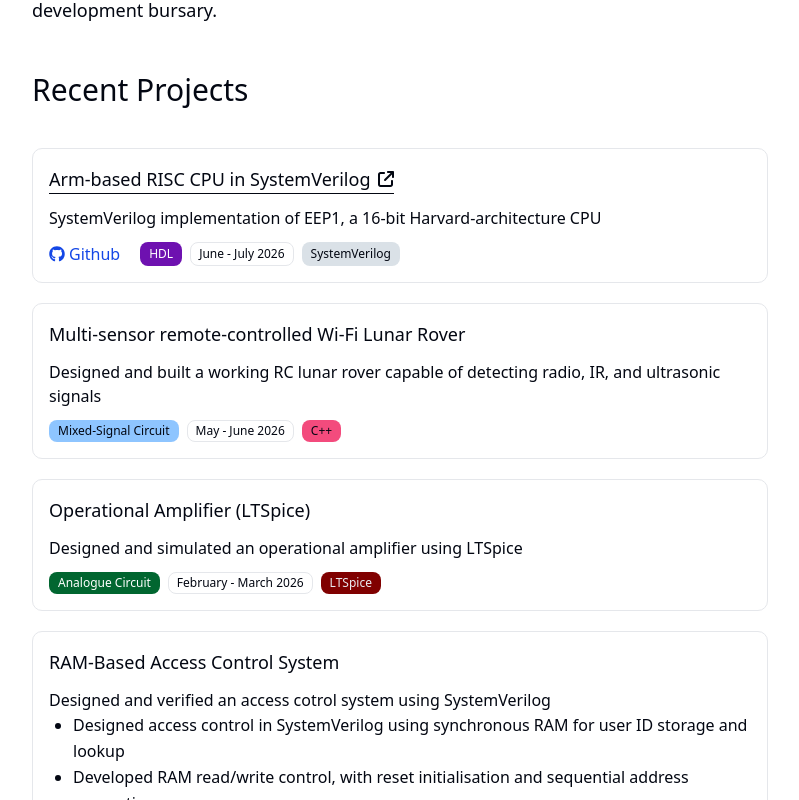
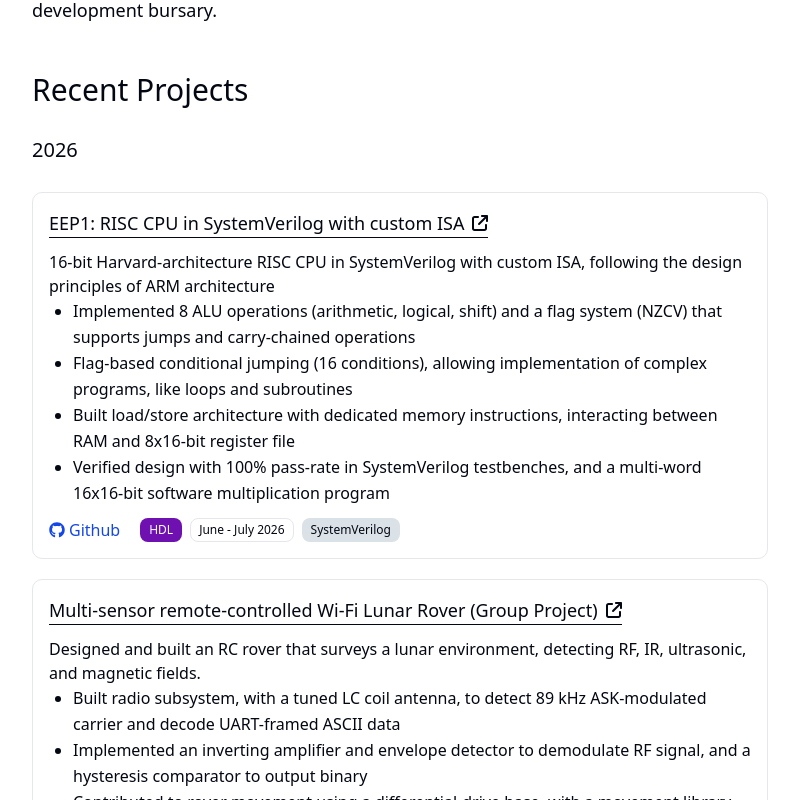
Before and after one commit to m-bleasdale/mbleasdale.com, a Next.js app: page / in a window 1280 px wide. Shown: the part 1500-2300 px from the top of the page, without its empty margins (240-1039 px from the left). Built offline with nearby package versions, Linux system fonts and the light colour scheme.

Commit message:
updated project bullets

```diff
--- a/src/app/page.js
+++ b/src/app/page.js
@@ -51,10 +51,17 @@ export default function Home() {
 				<p>It's also an honour to be a recipient of the UKESF Semiconductor Talent Award - a scheme which provides mentorship sessions, workshops, and a learning and development bursary.</p>
 			</div>
 			<div className="flex flex-col gap-5">
-				<h1 className="text-3xl font-medium mb-5">Recent Projects</h1>
+				<h1 className="text-3xl font-medium mb-2">Recent Projects</h1>
+				<h2 className="text-xl font-medium mb-2">2026</h2>
 				<ProjectCard
-					title="Arm-based RISC CPU in SystemVerilog"
-					description="SystemVerilog implementation of EEP1, a 16-bit Harvard-architecture CPU"
+					title="EEP1: RISC CPU in SystemVerilog with custom ISA" //Bullets needed, describe also custom ISA (asm)
+					description="16-bit Harvard-architecture RISC CPU in SystemVerilog with custom ISA, following the design principles of ARM architecture"
+					bullets={[
+						"Implemented 8 ALU operations (arithmetic, logical, shift) and a flag system (NZCV) that supports jumps and carry-chained operations",
+						"Flag-based conditional jumping (16 conditions), allowing implementation of complex programs, like loops and subroutines",
+						"Built load/store architecture with dedicated memory instructions, interacting between RAM and 8x16-bit register file",
+						"Verified design with 100% pass-rate in SystemVerilog testbenches, and a multi-word 16x16-bit software multiplication program"
+					]}
 					type="HDL"
 					date="June - July 2026"
 					language="SystemVerilog"
@@ -62,22 +69,36 @@ export default function Home() {
 					link="https://github.com/m-bleasdale/eep1-risc-cpu"
 				/>
 				<ProjectCard
-					title="Multi-sensor remote-controlled Wi-Fi Lunar Rover"
-					description="Designed and built a working RC lunar rover capable of detecting radio, IR, and ultrasonic signals"
+					title="Multi-sensor remote-controlled Wi-Fi Lunar Rover (Group Project)"
+					description="Designed and built an RC rover that surveys a lunar environment, detecting RF, IR, ultrasonic, and magnetic fields."
+					bullets={[
+						"Built radio subsystem, with a tuned LC coil antenna, to detect 89 kHz ASK-modulated carrier and decode UART-framed ASCII data",
+						"Implemented an inverting amplifier and envelope detector to demodulate RF signal, and a hysteresis comparator to output binary",
+						"Contributed to rover movement using a differential-drive base, with a movement library exposing direction/PWM speed control",
+						"Led project management (6 people) using Agile sprints (weekly planning, sprint reviews), and authored the 62-page technical report"
+					]}
 					type="Mixed-Signal Circuit"
 					date="May - June 2026"
-					language="C++"
+					language="RF"
+					link="./EEE-Lunar-Rover-Year-1.pdf"
+					writeUp="./EEE-Lunar-Rover-Year-1.pdf"
 				/>
 				<ProjectCard
-					title="Operational Amplifier (LTSpice)"
-					description="Designed and simulated an operational amplifier using LTSpice"
+					title="Discrete BJT Operational Amplifier (LTSpice)"
+					description="Designed and simulated an operational amplifier from individual BJTs, following a differential-gain-power stage architecture"
+					bullets={[
+						"Designed differential amplifier (long-tailed pair) with Wilson current mirror as active load to increase differential gain (high CMRR)",
+						"Implemented a common-emitter gain stage with current mirror active load to boost voltage gain (178 → 1188 with active load)",
+						"Developed class AB power amplifier output stage with push-pull transistors to increase output current and reduce crossover distortion",
+						"Diagnosed high-frequency instability via AC analysis of phase response (negative phase margin), stabilised with a compensation capacitor"
+					]}
 					type="Analogue Circuit"
 					date="February - March 2026"
 					language="LTSpice"
 				/>
 				<ProjectCard
 					title="RAM-Based Access Control System"
-					description="Designed and verified an access cotrol system using SystemVerilog"
+					description="Designed and verified an access control system using SystemVerilog"
 					bullets={[
 						"Designed access control in SystemVerilog using synchronous RAM for user ID storage and lookup",
 						"Developed RAM read/write control, with reset initialisation and sequential address generation",
@@ -87,6 +108,7 @@ export default function Home() {
 					date="January 2026"
 					language="SystemVerilog"
 				/>
+				<h2 className="text-xl font-medium mb-2">2025</h2>
 				<ProjectCard
 					title="CMOS Transistor-Level Multiplexer (LTspice)"
 					description="Designed and simulated a CMOS multiplexer using fundamental logic gates at the transistor level"
@@ -173,7 +195,7 @@ export default function Home() {
 					link="https://github.com/m-bleasdale/assistant"
 					image="assistant.png"
 				/>
-
+				<h2 className="text-xl font-medium mb-2">2024</h2>
 				<ProjectCard
 					title="EESW Sustainable Community - Gold Crest Award"
 					description="Conceptual sustainable community designed for 500 residents in South Wales"
@@ -221,7 +243,7 @@ export default function Home() {
 					link="https://github.com/m-bleasdale/UnityGridPlacementSystem"
 					image="gridplacement.png"
 				/>
-
+				<h2 className="text-xl font-medium mb-2">2023</h2>
 				<ProjectCard
 					title="HandUI"
 					description="An AI-based hand-tracking interface for desktop mouse control"
```
Also changed, not shown: 1 other file (tests, documents, lock files or other folders).
